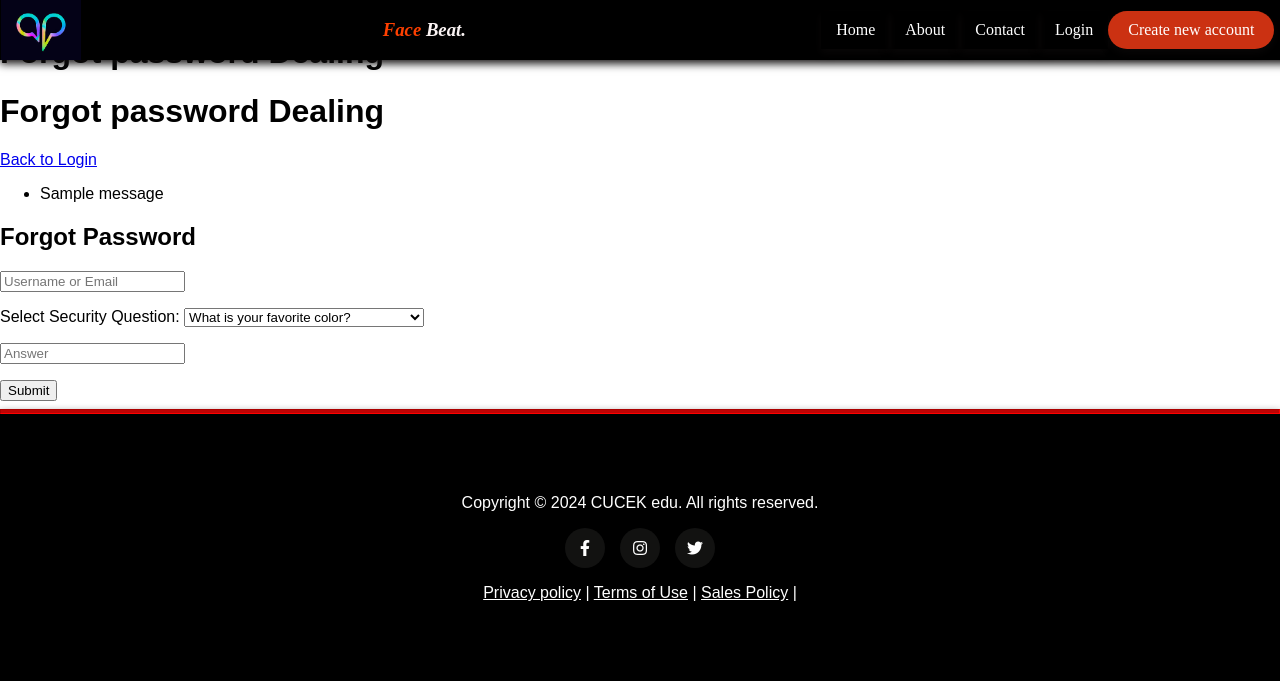
After one commit to adarsh-varrier/FaceBeat, a Django app: page /forgot/ in a window 1280 px wide. The commit adds this page. Shown: the top 681 px of the page. Run offline with Django 5.2, Linux system fonts and the light colour scheme; tables that the repository leaves empty hold one stand-in row (values such as "Sample post"); one stand-in notice (Sample message) is shown.

Commit message:
forgot password

```diff
--- a/musicindex/forms.py
+++ b/musicindex/forms.py
@@ -19,9 +19,27 @@ class RegistrationForm(UserCreationForm):
     genre = forms.ModelMultipleChoiceField(queryset=MusicGenre.objects.all(), widget=forms.CheckboxSelectMultiple,label="genre")
     language = forms.ModelMultipleChoiceField(queryset=MusicLanguage.objects.all(), widget=forms.CheckboxSelectMultiple)
 
+    # New fields for security question and answer
+    security_question = forms.ChoiceField(
+        choices=[
+            ('What is your favorite color?', 'What is your favorite color?'),
+            ('What was the name of your first pet?', 'What was the name of your first pet?'),
+            ('What is your favorite book?', 'What is your favorite book?'),
+            ('What city were you born in?', 'What city were you born in?'),
+        ],
+        widget=forms.Select(attrs={'class': 'form-control', 'placeholder': 'Select any question'}),
+        label=''
+    )
+
+    security_answer = forms.CharField(
+        max_length=100,
+        widget=forms.TextInput(attrs={'class': 'form-control', 'placeholder': 'Answer'}),
+        label=''
+    )
+
     class Meta:
         model = User
-        fields = ['username', 'email', 'phone', 'password1', 'password2', 'genre', 'language']
+        fields = ['username', 'email', 'phone', 'password1', 'password2', 'genre', 'language','security_question', 'security_answer']
 
     # Email validation method
     def clean_email(self):
@@ -87,7 +105,9 @@ class RegistrationForm(UserCreationForm):
                 registration = Registration.objects.create(
                     user=user,
                     phone=self.cleaned_data['phone'],  # Save the phone number
-                    email=self.cleaned_data['email']   # This should be the same as the User email
+                    email=self.cleaned_data['email'],   # This should be the same as the User email
+                    security_question=self.cleaned_data['security_question'],
+                    security_answer=self.cleaned_data['security_answer']  # Save the security answer
                 )
                 # Set many-to-many fields (genre and language)
                 registration.genre.set(self.cleaned_data['genre'])
@@ -96,3 +116,54 @@ class RegistrationForm(UserCreationForm):
                 print(f"Error saving registration: {e}")  # Debugging line
 
         return user
+
+class ForgotPasswordForm(forms.Form):
+    username_or_email = forms.CharField(
+        max_length=254,
+        widget=forms.TextInput(attrs={'class': 'form-control', 'placeholder': 'Username or Email'}),
+        label=''
+    )
+    security_question = forms.ChoiceField(
+        choices=[
+            ('What is your favorite color?', 'What is your favorite color?'),
+            ('What was the name of your first pet?', 'What was the name of your first pet?'),
+            ('What is your favorite book?', 'What is your favorite book?'),
+            ('What city were you born in?', 'What city were you born in?'),
+        ],
+        widget=forms.Select(attrs={'class': 'form-control'}),
+        label='Select Security Question'
+    )
+    security_answer = forms.CharField(
+        max_length=100,
+        widget=forms.TextInput(attrs={'class': 'form-control', 'placeholder': 'Answer'}),
+        label=''
+    )
+
+class ResetPasswordForm(forms.Form):
+    new_password1 = forms.CharField(
+        widget=forms.PasswordInput(attrs={'class': 'form-control', 'placeholder': 'New Password'}),
+        label=''
+    )
+    new_password2 = forms.CharField(
+        widget=forms.PasswordInput(attrs={'class': 'form-control', 'placeholder': 'Confirm New Password'}),
+        label=''
+    )
+
+    def clean_new_password1(self):
+            password = self.cleaned_data.get('new_password1')
+
+            # Define a regex pattern to check for uppercase, lowercase, digits, and special characters
+            if not re.match(r'^(?=.*[a-z])(?=.*[A-Z])(?=.*\d)(?=.*[@$!%*?&#])[A-Za-z\d@$!%*?&#]{8,}$', password):
+                raise ValidationError("Password must be at least 8 characters long and include an uppercase letter, a lowercase letter, a number, and a special character.")
+
+            return password
+
+    def clean(self):
+        cleaned_data = super().clean()
+        new_password1 = cleaned_data.get("new_password1")
+        new_password2 = cleaned_data.get("new_password2")
+
+        if new_password1 and new_password2 and new_password1 != new_password2:
+            raise ValidationError("Passwords do not match.")
+
+        return cleaned_data
--- a/musicindex/models.py
+++ b/musicindex/models.py
@@ -24,6 +24,8 @@ class Registration(models.Model):
     email = models.EmailField(max_length=100, unique=True)
     genre = models.ManyToManyField(MusicGenre)  # Many genres allowed
     language = models.ManyToManyField(MusicLanguage)  # Many languages allowed
+    security_question = models.CharField(max_length=255, blank=True)
+    security_answer = models.CharField(max_length=255, blank=True)
 
     delete_status = models.IntegerField(choices=DELETE_CHOICES, default=LIVE)
     created_at = models.DateTimeField(auto_now_add=True)
@@ -31,3 +33,7 @@ class Registration(models.Model):
 
     def __str__(self):
         return f"USER: {self.name} ({self.email})"
+    class Meta:
+        ordering = ['created_at']
+        verbose_name = "User Registration"
+        verbose_name_plural = "User Registrations"
--- a/musicindex/urls.py
+++ b/musicindex/urls.py
@@ -9,4 +9,6 @@ urlpatterns = [
     path('contact/', views.contact, name='contact'),
     path('register/', register, name='register'),
     path('login/', login_view, name='login'),
+    path('forgot/', views.forgot_pass, name='forgot_pass'),
+    path('reset/<int:user_id>/', views.reset_password, name='reset_password'),
 ]
--- a/musicindex/views.py
+++ b/musicindex/views.py
@@ -3,6 +3,11 @@ from django.contrib.auth import login as auth_login  # Rename import to avoid co
 from .forms import RegistrationForm
 from django.contrib.auth.forms import AuthenticationForm
 from django.contrib.messages import constants as messages
+from .models import Registration
+from .forms import ForgotPasswordForm, ResetPasswordForm
+from django.contrib.auth.models import User  # Import the User model
+from django.contrib.auth import authenticate, login
+from django.contrib import messages
 
 # Create your views here.
 
@@ -35,9 +40,6 @@ def register(request):
 
     return render(request, 'register.html', {'form': form})
 
-from django.shortcuts import render, redirect
-from django.contrib.auth import authenticate, login
-from django.contrib import messages
 
 
 def login_view(request):
@@ -67,3 +69,58 @@ def logout_view(request):
         return redirect('login')  # Redirect to login after logout
     else:
         return redirect('home')  # If not POST, redirect to home or some other page
+
+def forgot_pass(request):
+    if request.method == 'POST':
+        form = ForgotPasswordForm(request.POST)
+        if form.is_valid():
+            username_or_email = form.cleaned_data['username_or_email']
+            security_question = form.cleaned_data['security_question']
+            security_answer = form.cleaned_data['security_answer']
+
+            try:
+                # Check if user exists based on username or email
+                user = User.objects.get(username=username_or_email) or User.objects.get(email=username_or_email)
+                registration = Registration.objects.get(user=user)
+
+                # Validate the security question and answer
+                if registration.security_question == security_question and registration.security_answer == security_answer:
+                    # Allow user to reset password
+                    messages.success(request, "Security question validated. You can now reset your password.")
+                    return redirect('reset_password', user_id=user.id)  # Pass user ID to the reset password view
+                else:
+                    messages.error(request, "Invalid security question or answer.")
+            except User.DoesNotExist:
+                messages.error(request, "User not found.")
+            except Registration.DoesNotExist:
+                messages.error(request, "Registration details not found.")
+    else:
+        form = ForgotPasswordForm()
+
+    return render(request, 'forgot-pass.html', {'form': form})
+
+def reset_password(request, user_id):
+    try:
+        user = User.objects.get(id=user_id)  # Ensure you get the correct user
+    except User.DoesNotExist:
+        messages.error(request, "User not found.")
+        return redirect('forgot_pass')  # Redirect back to the forgot password page
+
+    if request.method == 'POST':
+        form = ResetPasswordForm(request.POST)
+        if form.is_valid():
+            new_password1 = form.cleaned_data['new_password1']
+            new_password2 = form.cleaned_data['new_password2']
+
+            if new_password1 == new_password2:
+                # Update the user's password
+                user.set_password(new_password1)
+                user.save()
+                messages.success(request, "Your password has been reset successfully.")
+                return redirect('login')  # Redirect to login page
+            else:
+                messages.error(request, "Passwords do not match.")
+    else:
+        form = ResetPasswordForm()
+
+    return render(request, 'reset-pass.html', {'form': form})
--- /dev/null
+++ b/templates/forgot-pass.html
@@ -0,0 +1,30 @@
+{% extends 'base.html' %}
+
+{% block title %}
+login
+{% endblock %}
+
+{% block content %}
+{% load static %}
+
+<h1>Forgot password Dealing</h1>
+<h1>Forgot password Dealing</h1>
+
+<p><a href="{% url 'login' %}">Back to Login</a></p>
+
+<!-- Display messages -->
+{% if messages %}
+    <ul class="messages">
+        {% for message in messages %}
+            <li{% if message.tags %} class="{{ message.tags }}"{% endif %}>{{ message }}</li>
+        {% endfor %}
+    </ul>
+{% endif %}
+
+<h2>Forgot Password</h2>
+<form method="post">
+    {% csrf_token %}
+    {{ form.as_p }}
+    <button type="submit" class="btn btn-primary">Submit</button>
+</form>
+{% endblock %}
```
Also changed, not shown: templates/login.html (+27 -0 lines), templates/register.html (+52 -2 lines), templates/reset-pass.html (added, +30 -0 lines), musicindex/migrations/0002_alter_registration_options_and_more.py (added).
